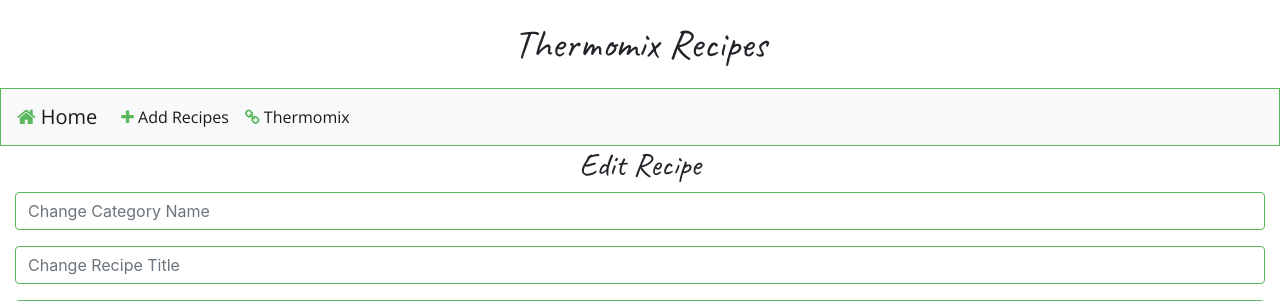
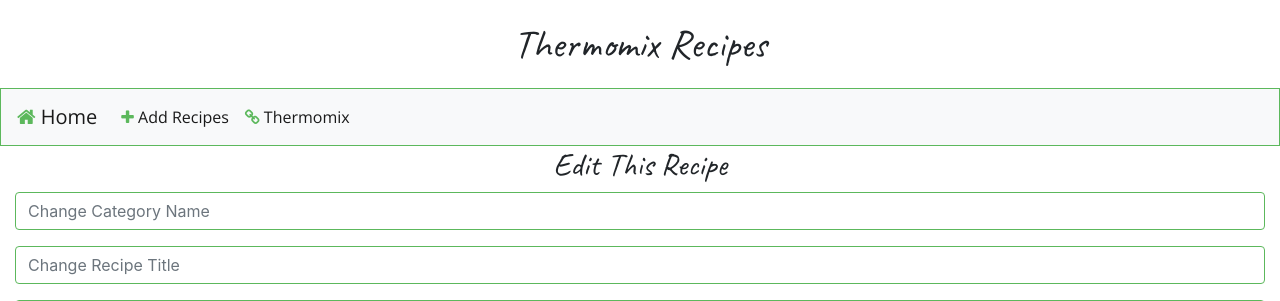
Before and after one commit to Code-Institute-Submissions/MFBuckley-Online-Cookbook, a Flask app: template templates/edit.html in a window 1280 px wide. Shown: the top 301 px of the page. Run offline with Flask 2, Linux system fonts and the light colour scheme; the template is opened without the code that fills it, so the values that code supplies are empty; some libraries are stand-ins or nearby versions.

Commit message:
Changed page title in edit page

```diff
--- a/templates/edit.html
+++ b/templates/edit.html
@@ -6,7 +6,7 @@
 <!--Edit Recipe Form-->
 <body>
     <div class="row">
-        <div class="container text-center"><h2>Edit Recipe</h2></div>
+        <div class="container text-center"><h2>Edit This Recipe</h2></div>
     </div>
 <!--Jinja code calls change_recipe function in pp.py-->
     <form action="{{ url_for('change_recipe', recipe_id=recipe._id) }}" method="POST">
```
